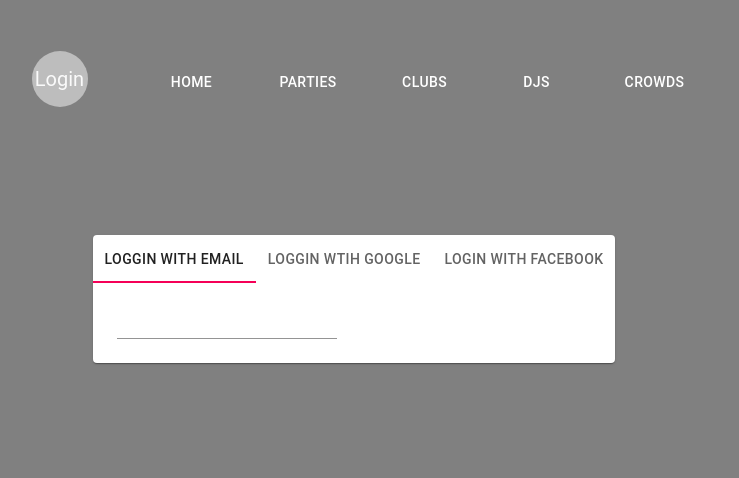
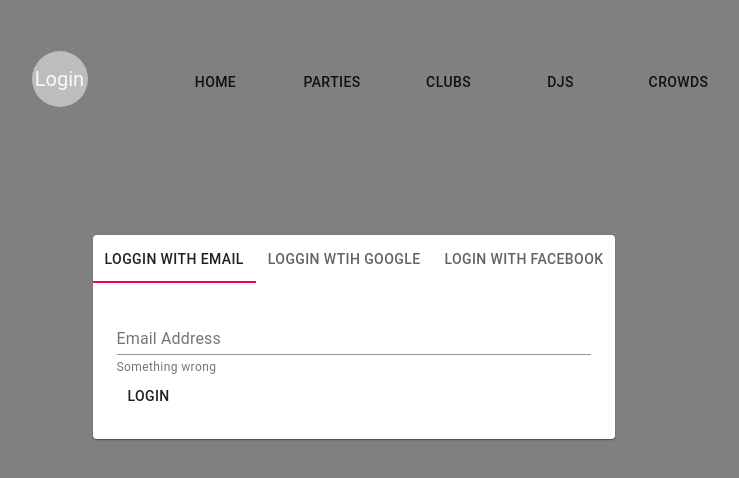
Before and after one commit to JurgenYu/whos-crowded-web, a React (Create React App) app: page /login in a window 1280 px wide. Shown: the top 478 px of the page, without its empty margins (286-1025 px from the left). Built offline with nearby package versions, Linux system fonts and the light colour scheme.

Commit message:
update login page

```diff
--- a/src/Components/NavBar/NavBar.tsx
+++ b/src/Components/NavBar/NavBar.tsx
@@ -42,10 +42,11 @@ export default function NavBar() {
             <div className='nav-bar-container'>
                 <div className="nav-bar-items">
                     <ul>
-                        <a href='./login' style={{ textDecorationLine: 'none' }}>
-                            <Avatar className={avtarClasses.root}>Login</Avatar>
-                        </a>
-
+                        <li>
+                            <a href='./login' style={{ textDecorationLine: 'none' }}>
+                                <Avatar className={avtarClasses.root}>Login</Avatar>
+                            </a>
+                        </li>
                         <ThemeProvider theme={buttonTheme}>
                             <li>
                                 <Button href='./'>Home</Button>
--- a/src/Pages/Login.tsx
+++ b/src/Pages/Login.tsx
@@ -1,4 +1,4 @@
-import React from 'react'
+import React, { useState } from 'react'
 
 //Components
 import TabPanel from '../Components/TabPanel/TabPanel'
@@ -8,7 +8,7 @@ import Tab from '@material-ui/core/Tab';
 import TextField from '@material-ui/core/TextField';
 import Box from '@material-ui/core/Box';
 import Grid from '@material-ui/core/Grid'
-import { makeStyles, Theme, createStyles, Paper } from '@material-ui/core';
+import { makeStyles, Theme, createStyles, Paper, Button } from '@material-ui/core';
 
 const useStyles = makeStyles((theme: Theme) => createStyles(
     {
@@ -22,9 +22,20 @@ export default function Login() {
     const classes = useStyles();
     const [value, setValue] = React.useState(0);
 
+    let [inputEmail, setInputEmail] = React.useState('');
+
     const handleChange = (event: React.ChangeEvent<{}>, newValue: number) => {
         setValue(newValue);
     };
+
+    const updateInputEmail = (event:React.ChangeEvent<HTMLInputElement>) => {
+        setInputEmail(event.target.value);
+    }
+
+    const buttonClickHandler = (event:React.FormEvent) => {
+        event.preventDefault();
+        console.log(inputEmail);
+    }
 
     return (
         <React.Fragment>
@@ -41,10 +52,20 @@ export default function Login() {
                         <Tab label="Login with Facebook" />
                     </Tabs>
                     <TabPanel value={value} index={0}>
-                        <TextField
-                            id='emial'
-                            name='email'
-                            type='emial' />
+                        <form noValidate onSubmit={buttonClickHandler}>
+                            <TextField
+                                id="email"
+                                name="email"
+                                type="email"
+                                label="Email Address"
+                                helperText={'Something wrong'}
+                                value={inputEmail}
+                                onChange={updateInputEmail}
+                                fullWidth
+                            />
+
+                            <Button type='submit'>Login</Button>
+                        </form>
                     </TabPanel>
                     <TabPanel value={value} index={1}>
                         Item Two
```
